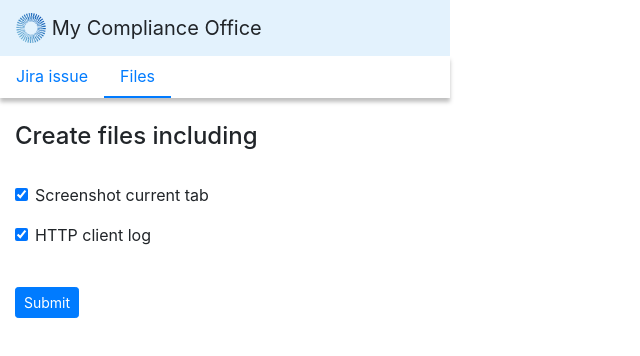
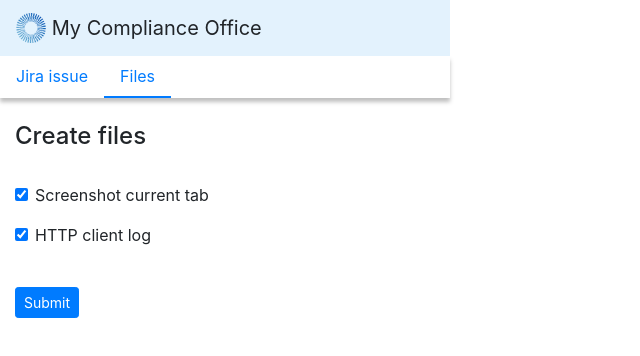
Before and after one commit to r-naji/mco-qa-chrome-ext, an Angular app: page /#/popup in a window 1280 px wide. Shown: the top 356 px of the page, without its empty margins (0-640 px from the left). Built offline with nearby package versions, Linux system fonts and the light colour scheme.

Commit message:
Prevent chrome from adding margin when scrollbar is displayed

```diff
--- a/src/app/page/popup/popup.component.html
+++ b/src/app/page/popup/popup.component.html
@@ -1,6 +1,6 @@
 <div class="row mb-4">
   <div class="col-12">
-    <h4>Create files including</h4>
+    <h4>Create files</h4>
   </div>
 </div>
 
--- a/src/styles.css
+++ b/src/styles.css
@@ -2,6 +2,10 @@
 body {
     width:450px;
     height:580px;
+
+    /* Workaround to fix additional right margin created by browser when scrollbar is visible on certain page.
+    Webkit only property ? Not sure if its cross browser, have to investigate */
+    overflow: overlay;
 }
 
 .optional {
```
Also changed, not shown: 1 other file (tests, documents, lock files or other folders).
